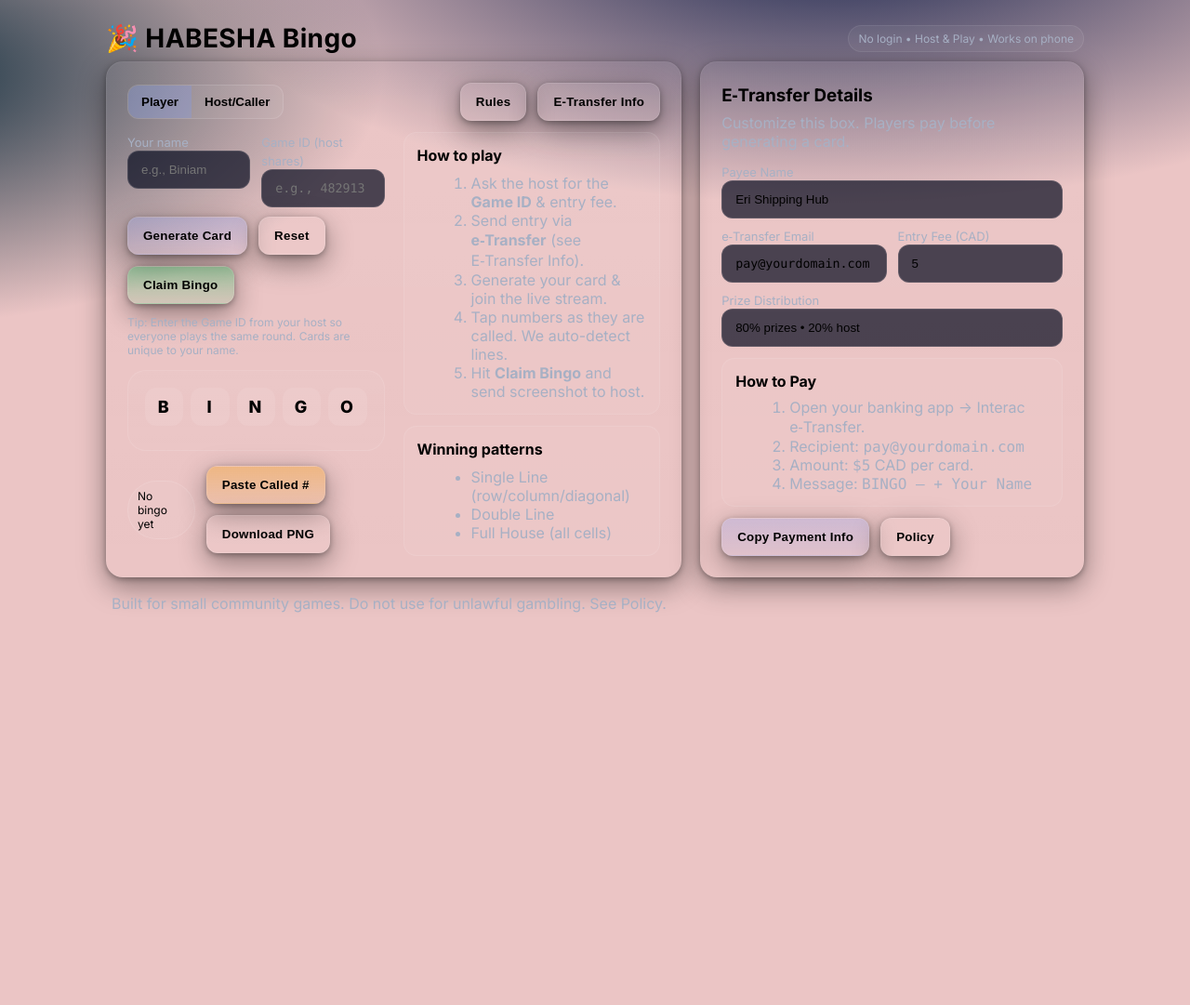
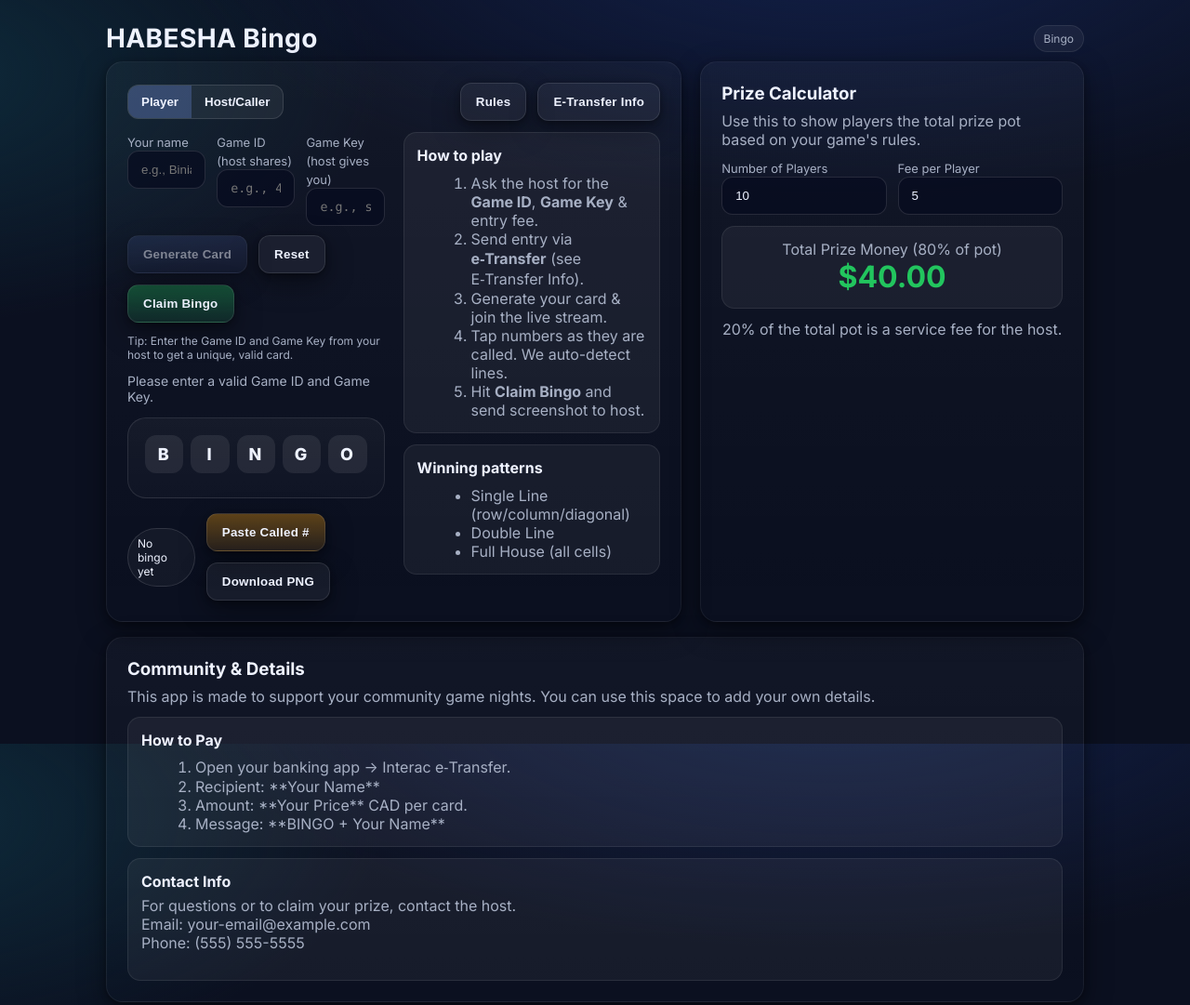
Before and after one commit to bini2024/Dahalk, a plain HTML site: page Index.html in a window 1280 px wide. Shown: the top 1081 px of the page at 93% size. Before the commit the page ends 800 px from the top, so only its background shows below. Drawn offline with Linux system fonts and the light colour scheme.

Commit message:
Update Index.html

```diff
--- a/Index.html
+++ b/Index.html
@@ -3,19 +3,19 @@
 <head>
     <meta charset="utf-8" />
     <meta name="viewport" content="width=device-width, initial-scale=1" />
-    <title>HABESHA bingo community</title>
+    <title>HABESHA Bingo community</title>
     <meta name="description" content="Lightweight online bingo you can host with friends. Cards generate in-browser. Caller & player views. No login.">
     <link rel="preconnect" href="https://fonts.googleapis.com">
     <link rel="preconnect" href="https://fonts.gstatic.com" crossorigin>
     <link href="https://fonts.googleapis.com/css2?family=Inter:wght@400;500;600;700;800&display=swap" rel="stylesheet">
     <style>
         :root{
-            --bg:#ebc5c5;
-            --panel:#0094f0;
+            --bg:#0b1020;
+            --panel:#121936;
             --muted:#a7b0c4;
-            --text:#000000;
-            --brand:#0c0073;
-            --brand-2:#004170;
+            --text:#eef2ff;
+            --brand:#7c9cff;
+            --brand-2:#9ef0ff;
             --accent:#22c55e;
             --danger:#ef4444;
             --warning:#f59e0b;
@@ -92,14 +92,15 @@
         .switch button.active{background:rgba(124,156,255,.25)}
         .hidden{display:none}
         .mono{font-family: ui-monospace, SFMono-Regular, Menlo, Consolas, "Liberation Mono", monospace}
+        .prize-display{font-size:2em; font-weight:bold; color:var(--accent)}
     </style>
 </head>
 <body>
     <div class="container">
         <div class="header">
-            <h1>🎉 HABESHA Bingo</h1>
+            <h1> HABESHA Bingo</h1>
             <div class="row">
-                <span class="tag">No login • Host & Play • Works on phone</span>
+                <span class="tag">Bingo</span>
             </div>
         </div>
 
@@ -128,13 +129,17 @@
                                     <label for="gameId">Game ID (host shares)</label>
                                     <input id="gameId" class="input mono" placeholder="e.g., 482913" />
                                 </div>
+                                <div style="flex:1">
+                                    <label for="gameKey">Game Key (host gives you)</label>
+                                    <input id="gameKey" class="input mono" placeholder="e.g., secret-key" />
+                                </div>
                             </div>
                             <div class="row" style="margin-top:10px">
-                                <button id="generateBtn" class="btn" onclick="generateCard()">Generate Card</button>
+                                <button id="generateBtn" class="btn" onclick="generateCard()" disabled>Generate Card</button>
                                 <button class="btn secondary" onclick="resetCard()">Reset</button>
                                 <button class="btn success" onclick="claimBingo()">Claim Bingo</button>
                             </div>
-                            <p class="kicker">Tip: Enter the Game ID from your host so everyone plays the same round. Cards are unique to your name.</p>
+                            <p class="kicker">Tip: Enter the Game ID and Game Key from your host to get a unique, valid card.</p>
                             <div id="cardDetails" class="muted" style="margin-top: 10px; font-size: 14px;"></div>
                             <div id="cardArea" class="bingo-card" aria-live="polite" style="margin-top:14px">
                                 <div class="grid bingo-head" aria-hidden="true">
@@ -165,7 +170,7 @@
                             <div class="callout">
                                 <strong>How to play</strong>
                                 <ol style="margin:10px 0 0 18px; color:var(--muted)">
-                                    <li>Ask the host for the <b>Game ID</b> & entry fee.</li>
+                                    <li>Ask the host for the <b>Game ID</b>, <b>Game Key</b> & entry fee.</li>
                                     <li>Send entry via <b>e‑Transfer</b> (see E‑Transfer Info).</li>
                                     <li>Generate your card & join the live stream.</li>
                                     <li>Tap numbers as they are called. We auto-detect lines.</li>
@@ -219,7 +224,7 @@
 
                     <div class="card panel" style="margin-top:16px">
                         <h3 style="margin:0 0 8px 0">Card Verifier</h3>
-                        <p class="muted" style="margin:0 0 10px 0">Enter a player's name and card ID to verify their claim.</p>
+                        <p class="muted" style="margin:0 0 10px 0">Enter a player's name, card ID, and the Game Key to verify their claim.</p>
                         <div class="row">
                             <div style="flex:1">
                                 <label for="verifyName">Player Name</label>
@@ -228,6 +233,10 @@
                             <div style="flex:1">
                                 <label for="verifyCardID">Card ID</label>
                                 <input id="verifyCardID" class="input mono" placeholder="e.g., 32D56" />
+                            </div>
+                            <div style="flex:1">
+                                <label for="verifyGameKey">Game Key</label>
+                                <input id="verifyGameKey" class="input mono" placeholder="e.g., secret-key" />
                             </div>
                         </div>
                         <div class="row" style="margin-top:10px">
@@ -238,45 +247,51 @@
                 </section>
             </div>
 
-            <aside class="card panel" id="right">
-                <h3 style="margin:0 0 8px 0">E‑Transfer Details</h3>
-                <p class="muted" style="margin:0 0 12px 0">Customize this box. Players pay before generating a card.</p>
+            <aside class="card panel">
+                <h3 style="margin:0 0 8px 0">Prize Calculator</h3>
+                <p class="muted" style="margin:0 0 10px 0">Use this to show players the total prize pot based on your game's rules.</p>
                 <div class="row">
                     <div style="flex:1">
-                        <label for="payeeName">Payee Name</label>
-                        <input id="payeeName" class="input" placeholder="Your Name" value="Eri Shipping Hub" />
-                    </div>
-                </div>
-                <div class="row" style="margin-top:8px">
-                    <div style="flex:1">
-                        <label for="payeeEmail">e‑Transfer Email</label>
-                        <input id="payeeEmail" class="input mono" placeholder="you@email.com" value="pay@yourdomain.com" />
+                        <label for="playerCount">Number of Players</label>
+                        <input id="playerCount" class="input" type="number" min="1" value="10" />
                     </div>
                     <div style="flex:1">
-                        <label for="entryFee">Entry Fee (CAD)</label>
+                        <label for="entryFee">Fee per Player</label>
                         <input id="entryFee" class="input" type="number" min="1" step="1" value="5" />
                     </div>
                 </div>
-                <div class="row" style="margin-top:8px">
-                    <div style="flex:1">
-                        <label for="prizeNote">Prize Distribution</label>
-                        <input id="prizeNote" class="input" value="80% prizes • 20% host" />
+                <div class="callout" style="margin-top:12px; text-align:center;">
+                    <p class="muted" style="margin:0">Total Prize Money (80% of pot)</p>
+                    <div id="prizePot" class="prize-display">$0.00</div>
                 </div>
+                <p class="muted" style="margin-top:12px; text-align:center;">20% of the total pot is a service fee for the host.</p>
+            </aside>
         </div>
-                <div class="callout" style="margin-top:12px">
+
+        <div class="card panel" style="margin-top:16px;">
+            <h3 style="margin:0 0 8px 0">Community & Details</h3>
+            <p class="muted" style="margin:0 0 12px 0">This app is made to support your community game nights. You can use this space to add your own details.</p>
+
+            <div class="callout">
                 <div><b>How to Pay</b></div>
                 <ol style="margin:8px 0 0 18px; color:var(--muted)">
                     <li>Open your banking app → Interac e‑Transfer.</li>
-                        <li>Recipient: <span id="showEmail" class="mono">pay@yourdomain.com</span></li>
-                        <li>Amount: <span id="showFee" class="mono">$5</span> CAD per card.</li>
-                        <li>Message: <span class="mono">BINGO <span id="showGame">(Game ID)</span> + Your Name</span></li>
+                    <li>Recipient: **Your Name**</li>
+                    <li>Amount: **Your Price** CAD per card.</li>
+                    <li>Message: **BINGO + Your Name**</li>
                 </ol>
             </div>
-                <div class="row" style="margin-top:12px">
-                    <button class="btn" onclick="copyPayment()">Copy Payment Info</button>
-                    <button class="btn secondary" onclick="openModal('policyModal')">Policy</button>
+
+            <div class="callout" style="margin-top:12px">
+                <b>Contact Info</b>
+                <p class="muted" style="margin-top:6px;">
+                    For questions or to claim your prize, contact the host.
+                    <br>
+                    Email: your-email@example.com
+                    <br>
+                    Phone: (555) 555-5555
+                </p>
             </div>
-            </aside>
         </div>
 
         <p class="muted" style="margin:18px 6px 0">Built for small community games. Do not use for unlawful gambling. See Policy.</p>
@@ -307,6 +322,10 @@
     </dialog>
 
     <script>
+        // This is the secret master key that players must enter to play.
+        const HOST_GAME_KEY = "my-secret-key-123";
+        // To change it, update the value above.
+
         const $ = sel => document.querySelector(sel);
         const $$ = sel => Array.from(document.querySelectorAll(sel));
 
@@ -333,36 +352,16 @@
             $("#hostView").classList.toggle('hidden', tab !== 'host');
         }
 
-        function updatePaymentPreview() {
-            $("#showEmail").textContent = $("#payeeEmail").value.trim() || 'you@email.com';
-            $("#showFee").textContent = `$${($("#entryFee").value || '0')}`;
-            const gid = $("#hostGameId").value.trim() || $("#gameId").value.trim() || '—';
-            $("#showGame").textContent = gid;
-            localStorage.setItem('qb_payee', JSON.stringify({
-                name: $("#payeeName").value,
-                email: $("#payeeEmail").value,
-                fee: $("#entryFee").value,
-                prize: $("#prizeNote").value
-            }));
+        function calculatePrize() {
+            const players = parseFloat($("#playerCount").value) || 0;
+            const fee = parseFloat($("#entryFee").value) || 0;
+            const prize = (players * fee * 0.80).toFixed(2);
+            $("#prizePot").textContent = `$${prize}`;
         }
 
-        $$("#payeeName, #payeeEmail, #entryFee, #prizeNote").forEach(el => {
-            el.addEventListener('input', updatePaymentPreview);
+        $$("#playerCount, #entryFee").forEach(el => {
+            el.addEventListener('input', calculatePrize);
         });
-
-        function copyPayment() {
-            const pay = {
-                name: $("#payeeName").value.trim(),
-                email: $("#payeeEmail").value.trim(),
-                fee: $("#entryFee").value.trim(),
-                prize: $("#prizeNote").value.trim(),
-                game: $("#hostGameId").value.trim() || $("#gameId").value.trim()
-            };
-            const txt = `Interac e‑Transfer\nRecipient: ${pay.name} <${pay.email}>\nAmount: $${pay.fee} CAD per card\nMessage: BINGO ${pay.game || ''} + Your Name\nPrize: ${pay.prize}`;
-            navigator.clipboard.writeText(txt).then(() => {
-                toast('Payment info copied');
-            });
-        }
 
         function toast(msg) {
             const t = document.createElement('div');
@@ -387,8 +386,25 @@
             called: new Set(),
             gridEl: $("#cardGrid"),
             cardID: null,
-            playerName: null
+            playerName: null,
+            gameKey: null
         };
+
+        function checkPlayerInputs() {
+            const gid = $("#gameId").value.trim();
+            const gameKey = $("#gameKey").value.trim();
+            const valid = gid.length > 0 && gameKey.length > 0 && gameKey === HOST_GAME_KEY;
+            $("#generateBtn").disabled = !valid;
+            if(!valid) {
+                 $("#cardDetails").innerHTML = `Please enter a valid Game ID and Game Key.`;
+            } else {
+                 $("#cardDetails").innerHTML = `Press Generate Card to begin!`;
+            }
+        }
+
+        $$("#gameId, #gameKey").forEach(el => {
+            el.addEventListener('input', checkPlayerInputs);
+        });
 
         function buildRanges() {
             return [
@@ -411,6 +427,8 @@
         function generateCard() {
             const name = $("#playerName").value.trim();
             const gid = $("#gameId").value.trim();
+            const gameKey = $("#gameKey").value.trim();
+
             if (!name || name.length < 2) {
                 toast('Please enter your name');
                 return;
@@ -419,14 +437,19 @@
                 toast('Please enter a Game ID');
                 return;
             }
+            if (!gameKey || gameKey.length < 2) {
+                toast('Please enter the Game Key');
+                return;
+            }
 
             $("#generateBtn").disabled = true;
 
-            const cardDataString = `${name}|${gid}`;
+            const cardDataString = `${name}|${gid}|${gameKey}`;
             const cardID = btoa(cardDataString).toUpperCase().substring(0, 5);
 
             cardState.cardID = cardID;
             cardState.playerName = name;
+            cardState.gameKey = gameKey;
 
             const ranges = buildRanges();
             const columns = [
@@ -467,6 +490,7 @@
             localStorage.setItem('qb_player', JSON.stringify({
                 name,
                 gid,
+                gameKey,
                 cardID
             }));
             toast('Card generated');
@@ -480,6 +504,7 @@
             $("#cardDetails").innerHTML = '';
             cardState.cardID = null;
             cardState.playerName = null;
+            cardState.gameKey = null;
             $("#generateBtn").disabled = false;
             toast('Card and player data reset.');
         }
@@ -537,6 +562,7 @@
         function claimBingo() {
             const name = cardState.playerName || $("#playerName").value.trim() || 'Player';
             const gid = $("#gameId").value.trim() || '—';
+            const gameKey = cardState.gameKey || $("#gameKey").value.trim() || '—';
             const cardID = cardState.cardID || '—';
             const {
                 lines,
@@ -547,7 +573,7 @@
                 toast('You don\'t have a winning pattern yet!');
                 return;
             }
-            const msg = `BINGO CLAIM\nName: ${name}\nGame: ${gid}\nCard ID: ${cardID}\nStatus: ${tier}`;
+            const msg = `BINGO CLAIM\nName: ${name}\nGame ID: ${gid}\nGame Key: ${gameKey}\nCard ID: ${cardID}\nStatus: ${tier}`;
             navigator.clipboard.writeText(msg).then(() => toast('Claim copied. Paste in chat + send screenshot.'));
         }
 
@@ -578,8 +604,6 @@
             toast('Cleared');
         }
 
-
-
         function downloadCardPNG() {
             if (cardState.cells.length !== 25) {
                 toast('Generate a card first');
@@ -593,7 +617,6 @@
             const ctx = c.getContext('2d');
             ctx.scale(scale, scale);
 
-        // Background
             ctx.fillStyle = '#0b1020';
             ctx.fillRect(0, 0, size, size);
             ctx.fillStyle = '#ffffff';
@@ -601,19 +624,19 @@
             ctx.fillRect(0, 0, size, size);
             ctx.globalAlpha = 1;
 
-        // Card Details (NEW)
             ctx.font = 'bold 16px Inter';
             ctx.fillStyle = '#cfd8ff';
             ctx.textAlign = 'left';
             const name = cardState.playerName || 'Player';
             const gid = $("#gameId").value.trim() || '—';
             const cardID = cardState.cardID || '—';
-        ctx.fillText(`Game: ${gid}  |  Player: ${name}`, pad, pad + 18);
-        ctx.fillText(`Card ID: ${cardID}`, pad, pad + 38);
+            const gameKey = cardState.gameKey || $("#gameKey").value.trim() || '—';
 
-        // Bingo Headings (B, I, N, G, O)
+            ctx.fillText(`Game: ${gid} | Key: ${gameKey}`, pad, pad + 18);
+            ctx.fillText(`Player: ${name} | Card ID: ${cardID}`, pad, pad + 38);
+
             const headers = ['B', 'I', 'N', 'G', 'O'];
-        const headerY = pad + 60; // Adjusted for new text
+            const headerY = pad + 60;
             for (let i = 0; i < 5; i++) {
                 ctx.fillStyle = '#cfd8ff';
                 ctx.font = 'bold 26px Inter';
@@ -621,7 +644,6 @@
                 ctx.fillText(headers[i], pad + (i + 0.5) * (size - pad * 2) / 5, headerY);
             }
 
-        // Bingo Grid
             const cell = (size - pad * 2) / 5;
             const gridY = headerY + 16;
             for (let r = 0; r < 5; r++) {
@@ -646,14 +668,12 @@
                 }
             }
 
-        // Download
             const url = c.toDataURL('image/png');
             const a = document.createElement('a');
             a.href = url;
             a.download = 'bingo-card.png';
             a.click();
         }
-
 
         const caller = {
             deck: [],
@@ -686,7 +706,6 @@
             $("#btnUndo").disabled = true;
             $("#btnExport").disabled = true;
             $("#history").textContent = '';
-            updatePaymentPreview();
             toast('Caller ready');
         }
 
@@ -737,9 +756,7 @@
 
         function copyShare() {
             const gid = $("#hostGameId").value.trim();
-            const fee = $("#entryFee").value.trim();
-            const email = $("#payeeEmail").value.trim();
-            const txt = `Join HABESHA BINGO!\nGame ID: ${gid}\nEntry: $${fee} via e‑Transfer → ${email}\nHow to play: go to the site, choose Player, enter Game ID, generate card, and join the stream.`;
+            const txt = `Join HABESHA BINGO!\nGame ID: ${gid}\nHow to play: go to the site, choose Player, enter Game ID, and join the stream.`;
             navigator.clipboard.writeText(txt).then(() => toast('Share text copied'));
         }
 
@@ -754,26 +771,18 @@
         }
 
         function loadPrefs() {
-            const pay = JSON.parse(localStorage.getItem('qb_payee') || 'null');
-            if (pay) {
-                $("#payeeName").value = pay.name || '';
-                $("#payeeEmail").value = pay.email || '';
-                $("#entryFee").value = pay.fee || '';
-                $("#prizeNote").value = pay.prize || '';
-            }
-            updatePaymentPreview();
-
             const p = JSON.parse(localStorage.getItem('qb_player') || 'null');
             if (p) {
                 $("#playerName").value = p.name || '';
                 $("#gameId").value = p.gid || '';
+                $("#gameKey").value = p.gameKey || '';
                 if (p.cardID) {
-                    generateCardFromSeed(p.cardID, p.name, p.gid);
+                    generateCardFromSeed(p.cardID, p.name, p.gid, p.gameKey);
                 }
             }
         }
 
-        function generateCardFromSeed(cardID, name, gid) {
+        function generateCardFromSeed(cardID, name, gid, gameKey) {
             const ranges = buildRanges();
             const columns = [
                 generateColumn(ranges[0], 5),
@@ -810,26 +819,31 @@
             }
             cardState.cardID = cardID;
             cardState.playerName = name;
+            cardState.gameKey = gameKey;
             $("#cardDetails").innerHTML = `<b>Game ID:</b> ${gid} • <b>Player:</b> ${name} • <b>Card ID:</b> <span class="mono">${cardID}</span>`;
             updateStatus();
             $("#generateBtn").disabled = true;
         }
 
-        // NEW VERIFICATION FUNCTION
         function verifyCardID() {
             const verifyName = $("#verifyName").value.trim();
             const verifyID = $("#verifyCardID").value.trim().toUpperCase();
             const hostGameId = $("#hostGameId").value.trim();
+            const verifyGameKey = $("#verifyGameKey").value.trim();
 
             const statusEl = $("#verificationStatus");
             statusEl.style.display = 'block';
 
-            if (!verifyName || !verifyID || !hostGameId) {
+            if (!verifyName || !verifyID || !hostGameId || !verifyGameKey) {
                 statusEl.innerHTML = '<span style="color:var(--danger)">Please fill out all fields.</span>';
                 return;
             }
+            if (verifyGameKey !== HOST_GAME_KEY) {
+                statusEl.innerHTML = '<span style="color:var(--danger)">❌ INVALID GAME KEY.</span>';
+                return;
+            }
 
-            const cardDataString = `${verifyName}|${hostGameId}`;
+            const cardDataString = `${verifyName}|${hostGameId}|${verifyGameKey}`;
             const generatedCardID = btoa(cardDataString).toUpperCase().substring(0, 5);
 
             if (generatedCardID === verifyID) {
@@ -842,6 +856,8 @@
         function onReady() {
             loadPrefs();
             renderBoard();
+            checkPlayerInputs();
+            calculatePrize();
         }
 
         document.addEventListener('DOMContentLoaded', onReady);
```
Lines whose indentation alone changed are shown as unchanged.
